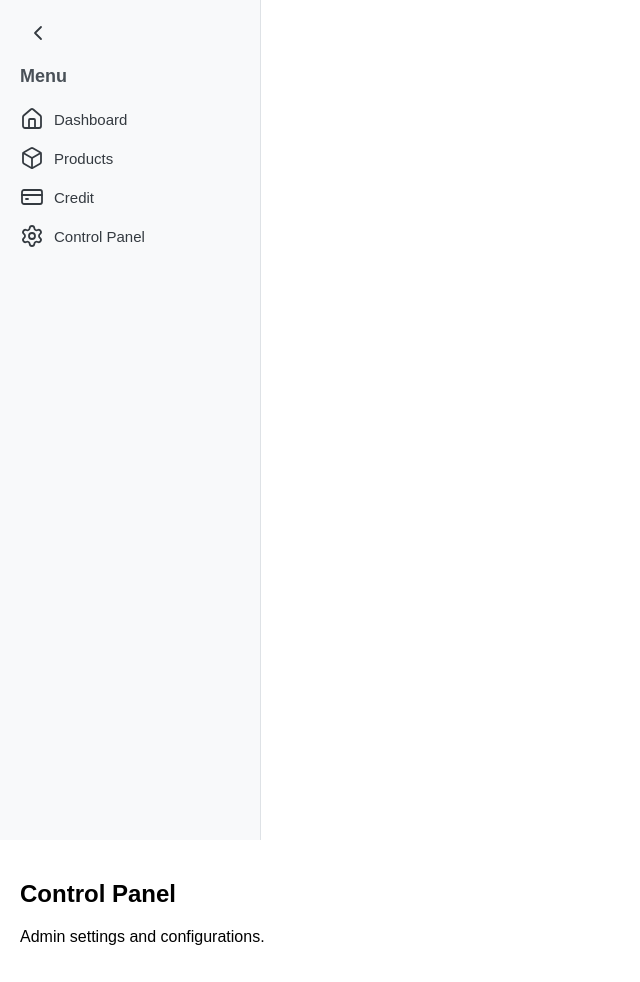
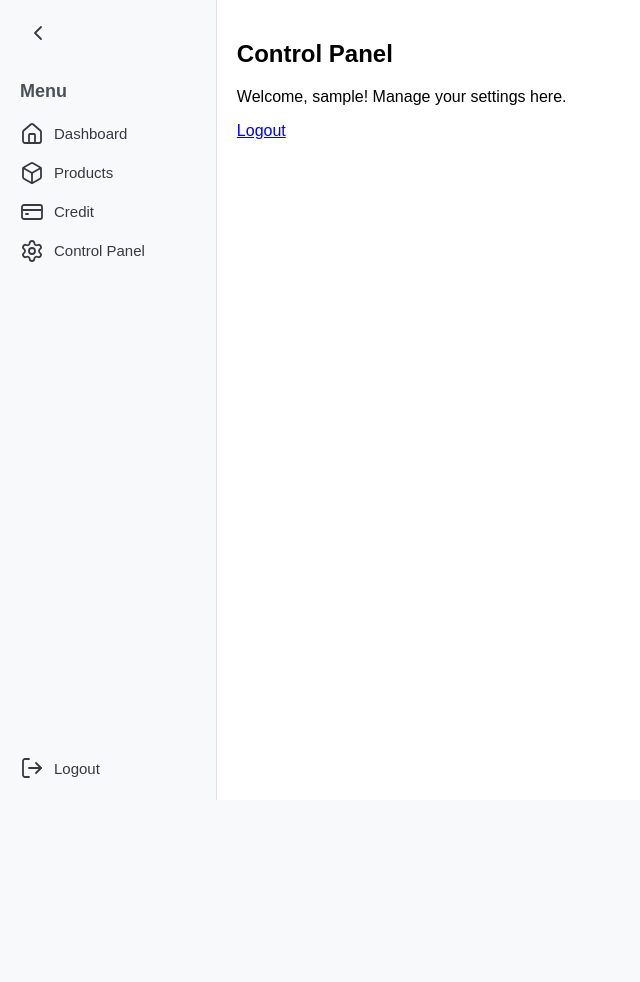
Before and after one commit to PaduaMARLOU/POS, a PHP site: the page made by admin/control_panel.php in a window 1280 px wide. Shown: the whole page, without its empty margins (0-640 px from the left). After the commit the page ends 800 px from the top, so only its background shows below. Run offline with PHP 8.4, Linux system fonts and the light colour scheme; the visitor is signed in with stand-in values (Sample User, id 1).

Commit message:
sidebar again

```diff
--- a/admin/control_panel.php
+++ b/admin/control_panel.php
@@ -1,5 +1,28 @@
-<?php include 'sidebar.php'; ?>
-<div id="main-content">
-    <h2>Control Panel</h2>
-    <p>Admin settings and configurations.</p>
+<?php
+session_start();
+if (!isset($_SESSION['user_id'])) {
+    header("Location: login.php");
+    exit;
+}
+?>
+
+<!DOCTYPE html>
+<html lang="en">
+<head>
+    <meta charset="UTF-8">
+    <title>Control Panel</title>
+</head>
+<body>
+
+<div class="container">
+    <?php include 'sidebar.php'; ?>
+
+    <div id="main-content">
+        <h2>Control Panel</h2>
+        <p>Welcome, <?php echo htmlspecialchars($_SESSION['username']); ?>! Manage your settings here.</p>
+        <a href="logout.php">Logout</a>
+    </div>
 </div>
+
+</body>
+</html>
--- a/admin/css/sidebar.css
+++ b/admin/css/sidebar.css
@@ -6,12 +6,15 @@ body {
 
 .container {
     display: flex;
+    flex-direction: row;
+    min-height: 100vh;
 }
 
 /* Sidebar */
 .sidebar {
+    display: flex;
+    flex-direction: column;
     width: 220px;
-    height: 100vh;
     background-color: #f8f9fa;
     color: #343a40;
     padding: 20px;
@@ -19,6 +22,7 @@ body {
     transition: width 0.3s;
     overflow: hidden;
     position: relative;
+    z-index: 1000;
 }
 
 .sidebar.collapsed {
@@ -82,9 +86,42 @@ body {
     align-items: center;
 }
 
+/* Logout link fixed at bottom */
+.logout-link {
+    margin-top: auto;
+}
+
+.sidebar.collapsed .logout-link a span {
+    display: none;
+}
+
 /* Main Content */
 #main-content {
     flex-grow: 1;
     padding: 20px;
     transition: margin-left 0.3s;
+    width: 100%;
 }
+
+/* Responsive Sidebar */
+@media (max-width: 768px) {
+    .container {
+        flex-direction: column;
+    }
+
+    .sidebar {
+        position: absolute;
+        height: 100vh;
+        left: -220px;
+        top: 0;
+        transition: left 0.3s;
+    }
+
+    .sidebar.open {
+        left: 0;
+    }
+
+    #main-content {
+        padding: 15px;
+    }
+}
--- a/admin/js/sidebar.js
+++ b/admin/js/sidebar.js
@@ -1,11 +1,16 @@
 function toggleSidebar() {
     const sidebar = document.getElementById('sidebar');
     const icon = document.getElementById('toggle-icon');
+    const isMobile = window.innerWidth <= 768;
 
+    if (isMobile) {
+        sidebar.classList.toggle('open');
+    } else {
         const isCollapsed = sidebar.classList.toggle('collapsed');
         icon.setAttribute('data-lucide', isCollapsed ? 'chevron-right' : 'chevron-left');
+        localStorage.setItem('sidebarCollapsed', isCollapsed);
+    }
 
-    localStorage.setItem('sidebarCollapsed', isCollapsed);
     lucide.createIcons();
 }
 
@@ -13,14 +18,19 @@ function toggleSidebar() {
 document.addEventListener('DOMContentLoaded', () => {
     const sidebar = document.getElementById('sidebar');
     const icon = document.getElementById('toggle-icon');
+    const isMobile = window.innerWidth <= 768;
+
+    if (!isMobile) {
         const isCollapsed = localStorage.getItem('sidebarCollapsed') === 'true';
-
         if (isCollapsed) {
             sidebar.classList.add('collapsed');
             icon.setAttribute('data-lucide', 'chevron-right');
         } else {
             icon.setAttribute('data-lucide', 'chevron-left');
         }
+    } else {
+        icon.setAttribute('data-lucide', 'chevron-left'); // default for mobile
+    }
 
     lucide.createIcons();
 });
--- a/admin/sidebar.php
+++ b/admin/sidebar.php
@@ -8,7 +8,7 @@
     </button>
 
     <h2>Menu</h2>
-    <ul>
+    <ul class="menu-links">
         <li>
             <a href="dashboard.php">
                 <i data-lucide="home"></i> <span>Dashboard</span>
@@ -30,6 +30,12 @@
             </a>
         </li>
     </ul>
+
+    <div class="logout-link">
+        <a href="logout.php">
+            <i data-lucide="log-out"></i> <span>Logout</span>
+        </a>
+    </div>
 </div>
 
 <script src="js/sidebar.js"></script>
```
Also changed, not shown: admin/credit.php (+27 -4 lines), admin/products.php (+27 -4 lines). Lines whose indentation alone changed are shown as unchanged.
